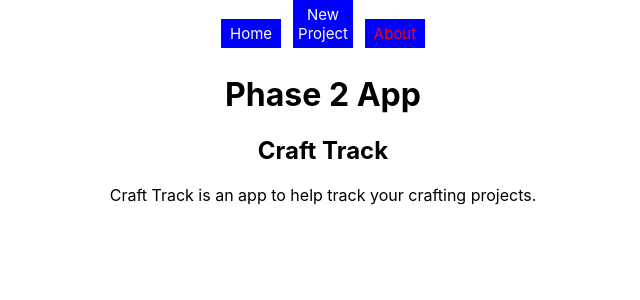
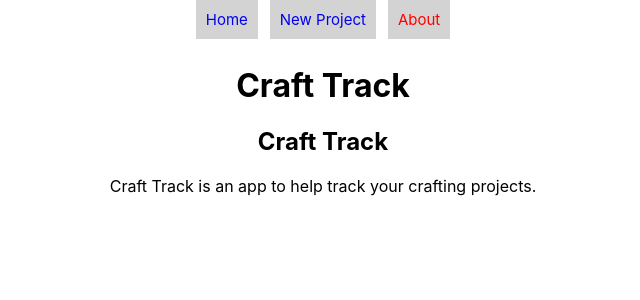
Before and after one commit to silvershel/phase-2-final-project, a React (Create React App) app: page /about in a window 1280 px wide. Shown: the top 300 px of the page, without its empty margins (317-957 px from the left). Built offline with nearby package versions, Linux system fonts and the light colour scheme.

Commit message:
changed project title

```diff
--- a/src/NavBar.css
+++ b/src/NavBar.css
@@ -1,14 +1,12 @@
 .nav-link{
     display: inline-block;
     box-sizing: border-box;
-    width: 60px;
-    padding: 5px;
+    padding: 10px;
     margin: 0 6px 6px;
-    background: blue;
+    background: lightgray;
     text-decoration: none;
     text-align: center;
     font-size: min(10vw, 15px) ;
-    color: white;
 }
 
 .active {
--- a/src/components/Header.js
+++ b/src/components/Header.js
@@ -1,7 +1,7 @@
 function Header() {
     return (
         <div>
-            <h1>Phase 2 App</h1>
+            <h1>Craft Track</h1>
         </div>
     )
 }
```
